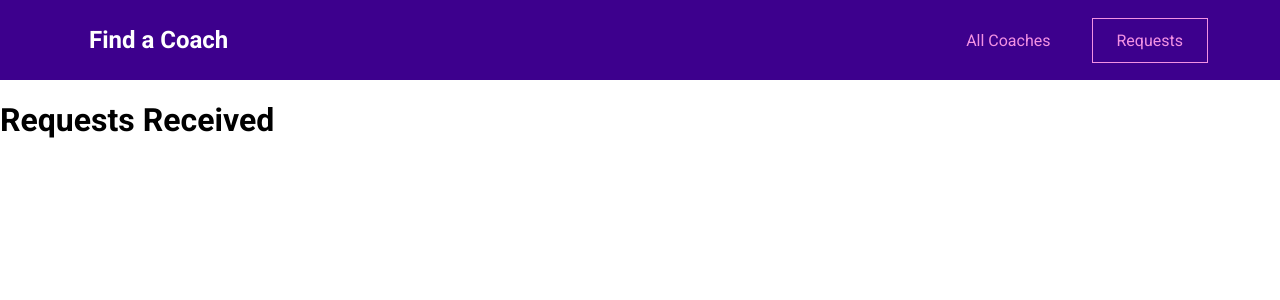
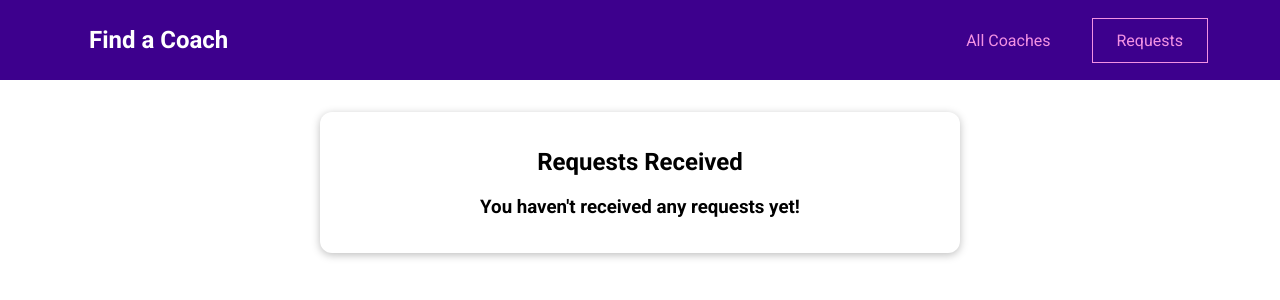
Before and after one commit to AvaCode69/finding-coach, a Vue app: page /requests in a window 1280 px wide. Shown: the top 300 px of the page. Built offline with nearby package versions, Linux system fonts and the light colour scheme.

Commit message:
Outputting Incoming Requests

```diff
--- /dev/null
+++ b/src/components/requests/RequestsItem.vue
@@ -0,0 +1,48 @@
+<template>
+  <li>
+    <div>
+      <a :href="emailLink">{{ request.email }}</a>
+    </div>
+    <p>{{ request.message }}</p>
+  </li>
+</template>
+
+<script>
+export default {
+  //  props: ['email', 'message'],
+  props: {
+    request: {
+      type: Object,
+      required: true
+    }
+  },
+  computed: {
+    emailLink() {
+      return 'mailto:' + this.request.email
+    }
+  }
+}
+</script>
+
+<style scoped>
+li {
+  margin: 1rem 0;
+  border: 1px solid #ccc;
+  padding: 1rem;
+}
+
+a {
+  color: #3d008d;
+  text-decoration: none;
+  font-weight: bold;
+}
+
+a:hover,
+a:active {
+  color: #8d007a;
+}
+
+p {
+  margin: 0.5rem 0 0 0;
+}
+</style>
--- a/src/pages/requests/RequestsReceived.vue
+++ b/src/pages/requests/RequestsReceived.vue
@@ -1,9 +1,48 @@
 <template>
-  <h1>Requests Received</h1>
+  <section>
+    <base-card>
+      <header>
+        <h2>Requests Received</h2>
+      </header>
+      <ul v-if="hasRequests">
+        <requests-item v-for="req in receivedRequests" :request="req" :key="req.id"></requests-item>
+      </ul>
+      <h3 v-else>You haven't received any requests yet!</h3>
+    </base-card>
+  </section>
 </template>
 
 <script>
+import RequestsItem from '@/components/requests/RequestsItem.vue'
+
 export default {
-  // Your script code here
+  components: {
+    RequestsItem
+  },
+  computed: {
+    receivedRequests() {
+      return this.$store.getters['requests/requests']
+    },
+    hasRequests() {
+      return this.$store.getters['requests/hasRequests']
+    }
+  }
 }
 </script>
+
+<style scoped>
+header {
+  text-align: center;
+}
+
+ul {
+  list-style: none;
+  margin: 2rem auto;
+  padding: 0;
+  max-width: 30rem;
+}
+
+h3 {
+  text-align: center;
+}
+</style>
--- a/src/store/modules/requests/getters.js
+++ b/src/store/modules/requests/getters.js
@@ -0,0 +1,8 @@
+export default {
+  requests(state) {
+    return state.requests
+  },
+  hasRequests(state) {
+    return state.requests && state.requests.length > 0
+  }
+}
--- a/src/store/modules/requests/index.js
+++ b/src/store/modules/requests/index.js
@@ -1,5 +1,6 @@
 import mutations from './mutations'
 import actions from './actions'
+import getters from './getters'
 
 export default {
   namespaced: true,
@@ -10,5 +11,6 @@
   },
 
   mutations,
-  actions
+  actions,
+  getters
 }
```
